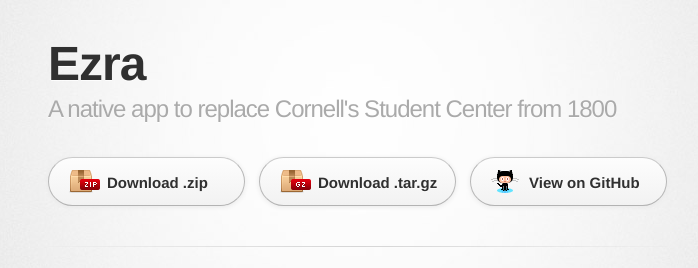
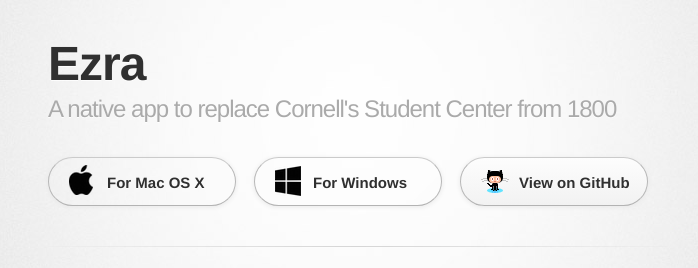
Before and after one commit to ajay-gandhi/Ezra-app, a plain HTML site: page index.html in a window 1280 px wide. Shown: the top 268 px of the page, without its empty margins (282-980 px from the left). Drawn offline with Linux system fonts and the light colour scheme; a web font is replaced by a local one.

Commit message:
Update download buttons

```diff
--- a/index.html
+++ b/index.html
@@ -23,9 +23,15 @@
         </header>
 
         <section id="downloads" class="clearfix">
-          <a href="https://github.com/ajay-gandhi/Ezra-app/zipball/master" id="download-zip" class="button"><span>Download .zip</span></a>
-          <a href="https://github.com/ajay-gandhi/Ezra-app/tarball/master" id="download-tar-gz" class="button"><span>Download .tar.gz</span></a>
-          <a href="https://github.com/ajay-gandhi/Ezra-app" id="view-on-github" class="button"><span>View on GitHub</span></a>
+          <a href="https://github.com/ajay-gandhi/Ezra-app/zipball/master" id="download-apple" class="button">
+            <span>For Mac OS X</span>
+          </a>
+          <a href="https://github.com/ajay-gandhi/Ezra-app/tarball/master" id="download-windows" class="button">
+            <span>For Windows</span>
+          </a>
+          <a href="https://github.com/ajay-gandhi/Ezra-app" id="view-on-github" class="button">
+            <span>View on GitHub</span>
+          </a>
         </section>
 
         <hr>
--- a/stylesheets/stylesheet.css
+++ b/stylesheets/stylesheet.css
@@ -105,9 +105,9 @@
 a.button {
   display: block;
   float: left;
-  width: 179px;
+  width: 170px;
   padding: 12px 8px 12px 8px;
-  margin-right: 14px;
+  margin-right: 18px;
   font-size: 15px;
   font-weight: bold;
   line-height: 25px;
@@ -152,11 +152,11 @@
   padding-left: 50px;
 }
 
-#download-zip span {
-  background: transparent url(../images/zip-icon.png) 12px 50% no-repeat;
+#download-apple {
+  background: transparent url(../images/apple-icon.png) 20px 40% no-repeat;
 }
-#download-tar-gz span {
-  background: transparent url(../images/tar-gz-icon.png) 12px 50% no-repeat;
+#download-windows {
+  background: transparent url(../images/windows-icon.png) 20px 50% no-repeat;
 }
 #view-on-github span {
   background: transparent url(../images/octocat-icon.png) 12px 50% no-repeat;
```
Also changed, not shown: images/apple-icon.png (added), images/tar-gz-icon.png (deleted), images/windows-icon.png (added), images/zip-icon.png (deleted).
